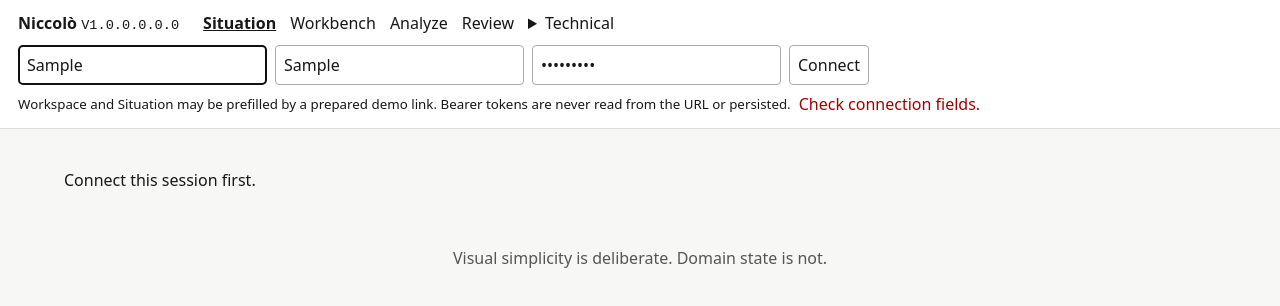
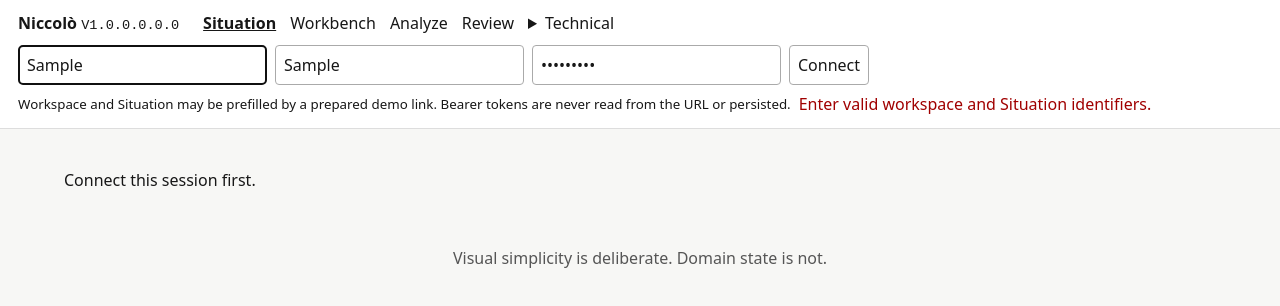
Before and after one commit to renbtg-cloud/niccolo, a React (Vite) app in the folder frontend/: page / in a window 1280 px wide. Both pictures are taken after typing "Sample", "Sample", "Sample123" into the empty fields and a click on the button "Connect". Shown: the top 306 px of the page. Built offline with nearby package versions, Linux system fonts and the light colour scheme.

Commit message:
DONE: 1.453 Distinguish a missing credential from invalid connection identifiers

```diff
--- a/frontend/src/pages/ConnectPanel.jsx
+++ b/frontend/src/pages/ConnectPanel.jsx
@@ -19,9 +19,10 @@ export function ConnectPanel(){
    {prepared
     ? <div className="prepared-session"><strong>Prepared Situation</strong><small>Workspace and Situation are already selected by this demo link.</small><details><summary>Connection identifiers</summary><div className="row"><input aria-label="Workspace" placeholder="Workspace UUID" {...register('workspace')}/><input aria-label="Situation" placeholder="Situation UUID" {...register('situation')}/></div></details></div>
     : <><input aria-label="Workspace" placeholder="Workspace UUID" {...register('workspace')}/><input aria-label="Situation" placeholder="Situation UUID" {...register('situation')}/></>}
-   <input aria-label="Bearer token" type="password" placeholder="Bearer token" {...register('token')}/>
+   <input aria-label="Bearer token" aria-invalid={Boolean(errors.token)} type="password" placeholder="Bearer token" {...register('token')}/>
    <button type="submit">Connect</button>
    <small>{prepared?'Workspace and Situation are ready. Paste the bearer token from the separately supplied secret (for a local install: .niccolo-local/token.txt), then Connect.':'Workspace and Situation may be prefilled by a prepared demo link.'} Bearer tokens are never read from the URL or persisted.</small>
-   {Object.keys(errors).length>0&&<span className="error">Check connection fields.</span>}
+   {errors.token&&<span className="error" role="alert">Enter the bearer token.</span>}
+   {(errors.workspace||errors.situation)&&<span className="error" role="alert">Enter valid workspace and Situation identifiers.</span>}
  </form>;
 }
```
